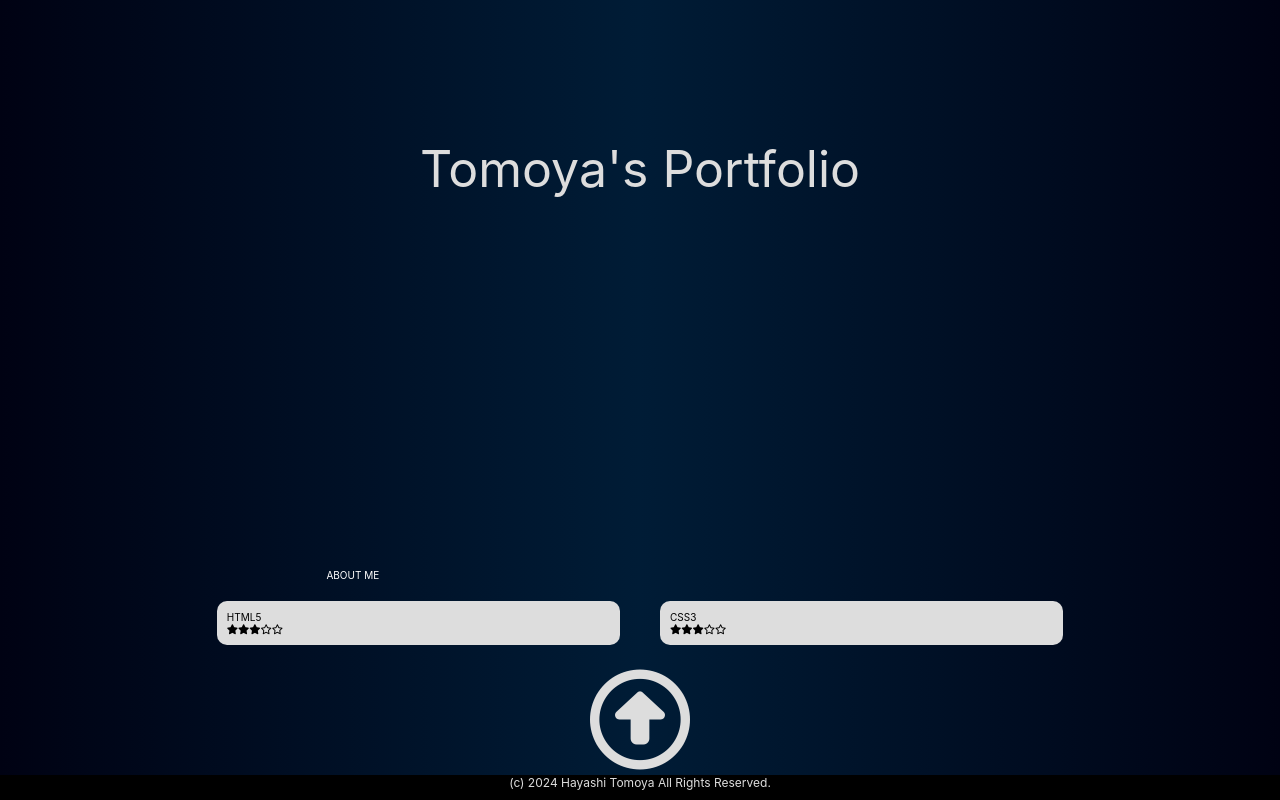
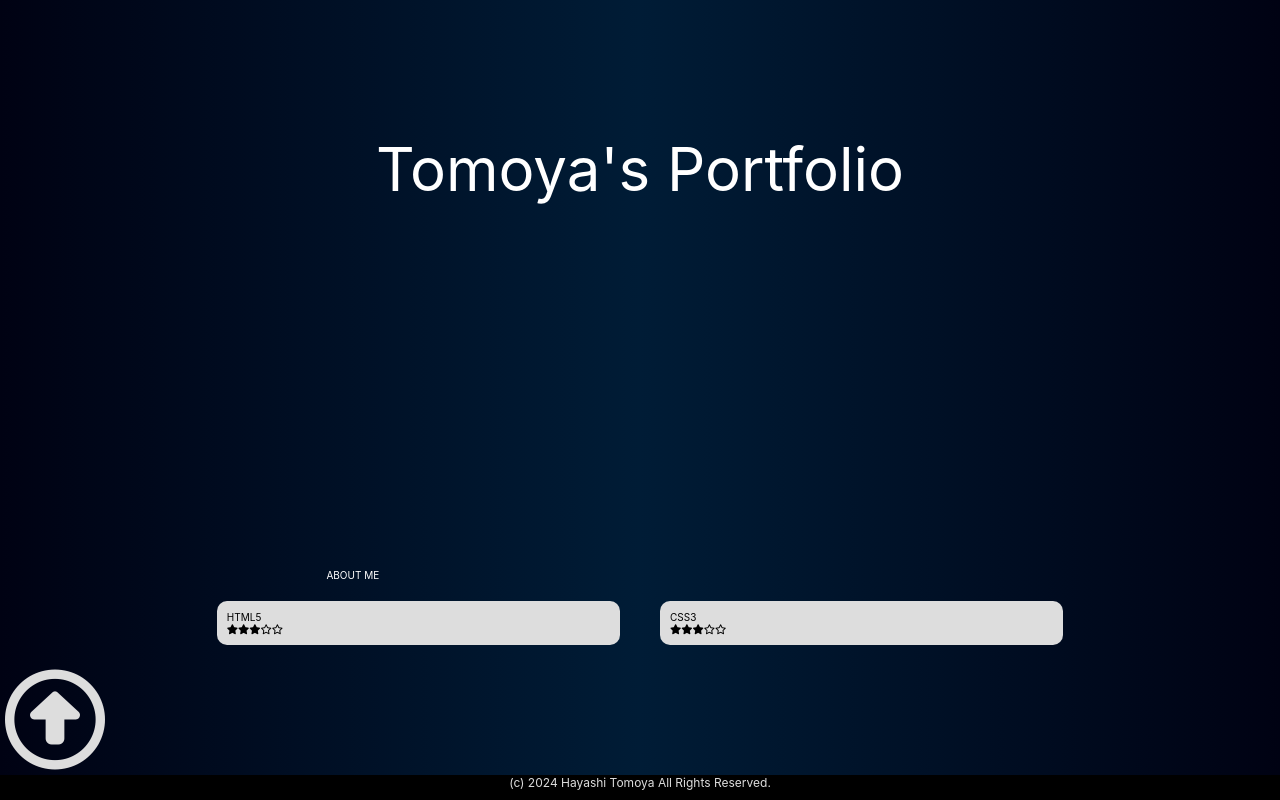
Before and after one commit to k20rs097/Web-Portfolio, a React (Create React App) app: page / in a window 1280 px wide. Shown: the part 231-1031 px from the top of the page. Built offline with nearby package versions, Linux system fonts and the light colour scheme.

Commit message:
Update
@extendをできるだけ消してみた

```diff
--- a/src/App.js
+++ b/src/App.js
@@ -28,7 +28,7 @@ const Content = () => {
 const SplashScreen = () => {
   return (
     <div id="splash-screen" className="splash-screen">
-        <h1 id="name" className="splash-titles margin--auto">Tomoya's Portfolio</h1>
+        <h1 id="name" className="splash-titles">Tomoya's Portfolio</h1>
     </div>
   );
 }
--- a/src/scss/base/_layout.scss
+++ b/src/scss/base/_layout.scss
@@ -18,18 +18,6 @@
     margin: 0 auto;
 }
 
-.font-size {
-    &--5rem {
-        font-size: 5rem;
-    }
-}
-
-.font-color {
-    &--white {
-        color: variables.$color-white;
-    }
-}
-
 .flex-container {
     display: flex;
     justify-content: space-around;
@@ -47,43 +35,9 @@
     display: block;
 }
 
-.margin {
-    &--auto {
-        margin: auto;
-    }
-}
-
-.padding {
-    &--auto {
-        padding: auto;
-    }
-    &--0 {
-        padding: 0;
-    }
-}
-
-.align {
-    &--centerX {
-        margin-right: auto;
-        margin-left: auto;
-    }
-}
-
 .position {
     &--fixed {
         position: fixed;
-    }
-}
-
-.justify-content {
-    &--space-between {
-        justify-content: space-between;
-    }
-    &--space-around {
-        justify-content: space-around;
-    }
-    &--center {
-        justify-content: center;
     }
 }
 
--- a/src/scss/components/_header.scss
+++ b/src/scss/components/_header.scss
@@ -11,9 +11,9 @@
 }
 
 .header-container {
+    @extend .flex-container__direction--row;
     align-items: center;
-    @extend .flex-container__direction--row;
-    @extend .justify-content--space-around;
+    justify-content: space-around;
 }
 
 .menu-group {
--- a/src/scss/components/_skill-sheet.scss
+++ b/src/scss/components/_skill-sheet.scss
@@ -3,7 +3,7 @@
 
 .skill-sheet {
     @extend .flex-container__direction--row;
-    @extend .justify-content--center
+    justify-content: center;
 }
 
 .skill-card {
--- a/src/scss/components/_splash-screen.scss
+++ b/src/scss/components/_splash-screen.scss
@@ -5,13 +5,9 @@
     width: 100vw;
     height: 100vh;
     @extend .flex-container__direction--row;
-    &--bg-black {
-        @extend .splash-screen;
-        background-color: variables.$color-black;
-    }
 }
 
 .splash-titles {
-    @extend .font-size--5rem;
-    @extend .font-color--white;
+    margin: auto;
+    font-size: min(6rem, 5vw);
 }
```
